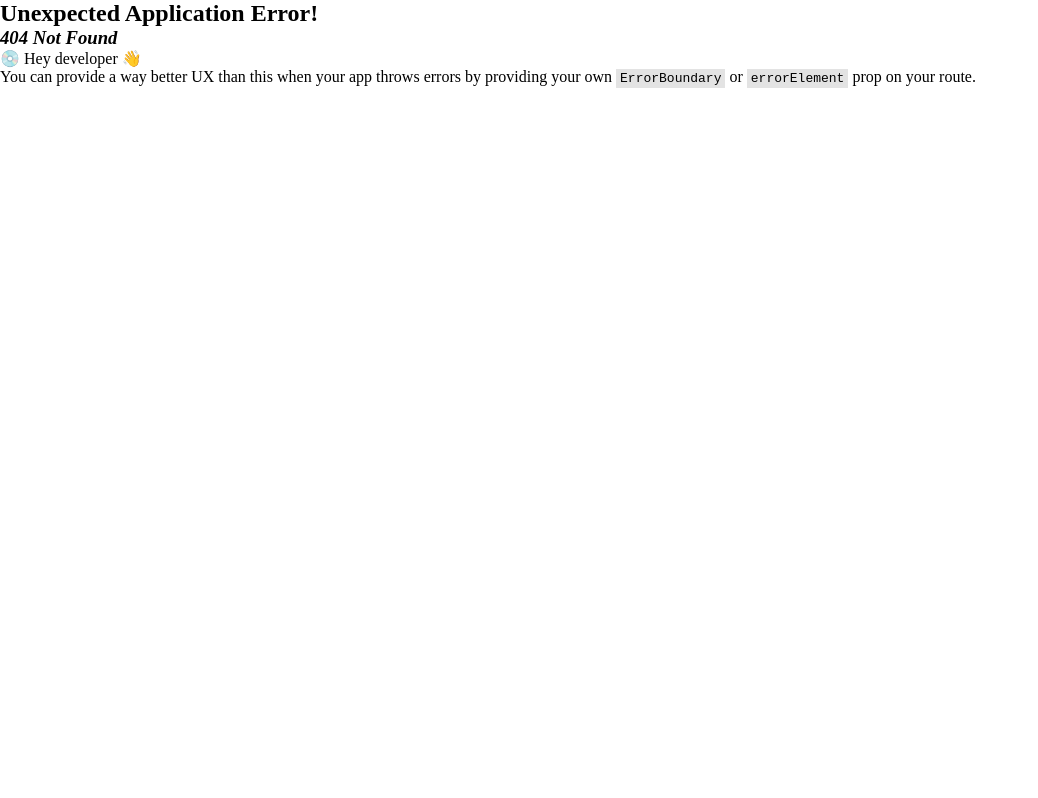
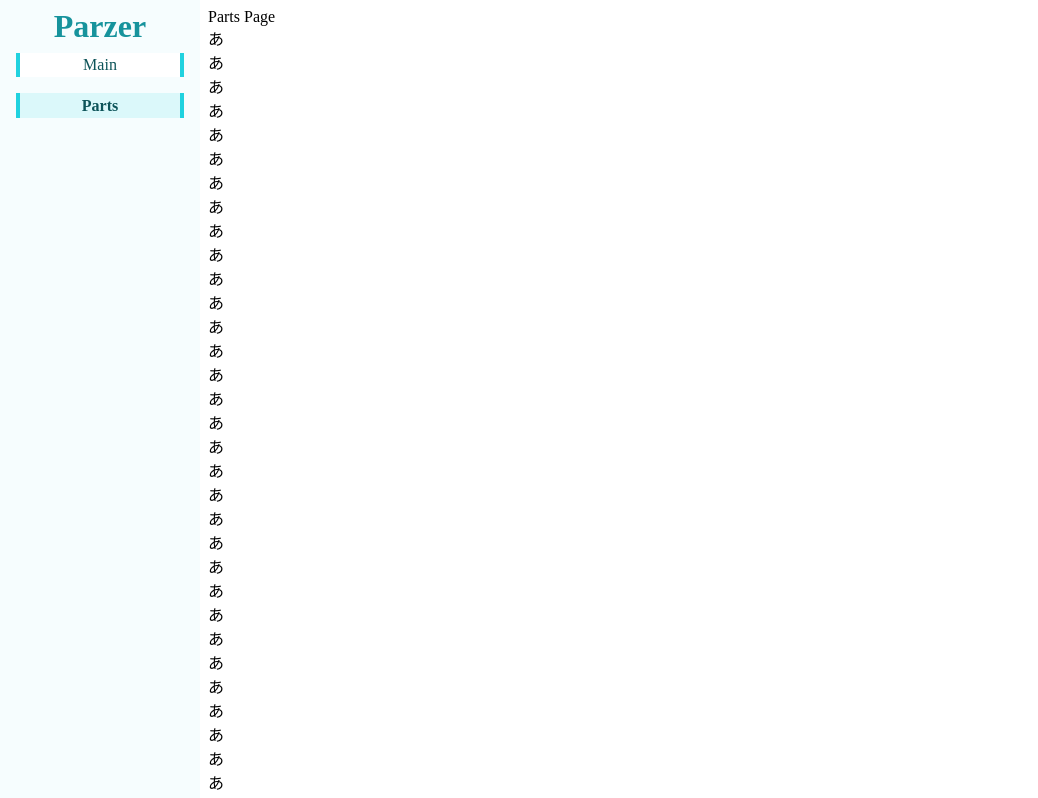
Before and after one commit to tris5572/parzer, a React (Vite) app: page /parts/1 in a window 1280 px wide. Before the commit this address had no page. Shown: the top 798 px of the page, without its empty margins (0-1038 px from the left). Built offline with nearby package versions, Linux system fonts and the light colour scheme.

Commit message:
ルーティング方式を変更

```diff
--- a/src/components/App.tsx
+++ b/src/components/App.tsx
@@ -1,20 +1,45 @@
-import { RouterProvider, createBrowserRouter } from "react-router-dom";
-import { Index } from "./Index";
-import { Parts } from "./Parts";
+// ルーティングは以下のURLのサンプルを参照。
+// https://github.com/remix-run/react-router/blob/dev/examples/route-objects/src/App.tsx
 
-const router = createBrowserRouter([
+import { Outlet, RouteObject, useRoutes } from "react-router-dom";
+
+import { Index } from "@/components/Index";
+import { Parts } from "@/components/Parts";
+import { Sidebar } from "@/components/Sidebar";
+
+const router: RouteObject[] = [
   {
     path: "/",
-    element: <Index />,
+    element: <Layout />,
+    children: [
+      { index: true, element: <Index /> },
+      {
+        path: "parts",
+        element: <Parts />,
+        children: [
+          { index: true, element: <Parts /> },
+          {
+            path: "/parts/:id",
+            element: <Parts />,
+          },
+        ],
+      },
+    ],
   },
-  {
-    path: "/parts",
-    element: <Parts />,
-  },
-]);
+];
 
 function App() {
-  return <RouterProvider router={router} />;
+  const element = useRoutes(router);
+  return <>{element};</>;
+}
+
+function Layout() {
+  return (
+    <>
+      <Sidebar />
+      <Outlet />
+    </>
+  );
 }
 
 export default App;
--- a/src/components/Index.tsx
+++ b/src/components/Index.tsx
@@ -1,17 +1,13 @@
 import styled from "styled-components";
-import { Contents, Sidebar } from "@/components/Sidebar";
-import { Pages } from "@/misc/constants";
+import { Contents } from "@/components/Sidebar";
 
 export function Index() {
   return (
-    <>
-      <Sidebar page={Pages.Index} />
     <Contents>
       <div>Main Page</div>
       <p>
         ああああああああああああああああああああああああああああああああああああああああああああああああああああああああああああああああああああああああああああああああああああああああああああああああああああああ
       </p>
     </Contents>
-    </>
   );
 }
--- a/src/components/Parts.tsx
+++ b/src/components/Parts.tsx
@@ -1,10 +1,9 @@
-import { Contents, Sidebar } from "@/components/Sidebar";
-import { Pages } from "@/misc/constants";
+import { Contents } from "@/components/Sidebar";
 
 export function Parts() {
+  // let { id } = useParams<"id">();
+
   return (
-    <>
-      <Sidebar page={Pages.Parts} />
     <Contents>
       <div>Parts Page</div>
       あ<br />あ<br />あ<br />あ<br />あ<br />あ<br />あ<br />あ<br />あ<br />
@@ -14,6 +13,5 @@ export function Parts() {
       あ<br />あ<br />あ<br />あ<br />あ<br />あ<br />あ<br />あ<br />あ<br />
       あ<br />あ<br />あ<br />あ<br />あ<br />あ<br />あ<br />あ<br />あ<br />
     </Contents>
-    </>
   );
 }
--- a/src/components/Sidebar.tsx
+++ b/src/components/Sidebar.tsx
@@ -1,6 +1,7 @@
+import { Link, useLocation } from "react-router-dom";
+import styled from "styled-components";
+
 import { Pages } from "@/misc/constants";
-import { Link } from "react-router-dom";
-import styled from "styled-components";
 
 /** サイドバーの余白を空けて、コンテンツを入れる部分のスタイル */
 export const Contents = styled.div`
@@ -42,9 +43,11 @@ const SelectedItem = styled(Item)`
   font-weight: bold;
 `;
 
-type Props = { page?: Pages };
+// type Props = { page?: Pages };
 
-export function Sidebar(props: Props) {
+export function Sidebar() {
+  const path = useLocation().pathname;
+
   return (
     <Wrapper>
       <L to="/">
@@ -52,15 +55,11 @@ export function Sidebar(props: Props) {
       </L>
 
       <L to="/">
-        {props.page == undefined || props.page === Pages.Index ? (
-          <SelectedItem>Main</SelectedItem>
-        ) : (
-          <Item>Main</Item>
-        )}
+        {path === "/" ? <SelectedItem>Main</SelectedItem> : <Item>Main</Item>}
       </L>
 
-      <L to="/parts" style={{ textDecoration: "none" }}>
-        {props.page === Pages.Parts ? (
+      <L to="/parts">
+        {path.startsWith(Pages.Parts) ? (
           <SelectedItem>Parts</SelectedItem>
         ) : (
           <Item>Parts</Item>
--- a/src/main.tsx
+++ b/src/main.tsx
@@ -1,14 +1,19 @@
 import React from "react";
 import ReactDOM from "react-dom/client";
+import { ThemeProvider } from "styled-components";
+import { BrowserRouter } from "react-router-dom";
+
+import "./index.css";
+import { THEME } from "@/theme.ts";
 import App from "@/components/App.tsx";
-import "./index.css";
-import { ThemeProvider } from "styled-components";
-import { THEME } from "@/theme.ts";
 
 ReactDOM.createRoot(document.getElementById("root")!).render(
   <React.StrictMode>
     <ThemeProvider theme={THEME}>
-      <App />
+      {/* <RouterProvider router={router} />; */}
+      <BrowserRouter>
+        <App />
+      </BrowserRouter>
     </ThemeProvider>
   </React.StrictMode>
 );
--- a/src/misc/constants.ts
+++ b/src/misc/constants.ts
@@ -1,15 +1,12 @@
-export const Paths = {
+// export const Paths = {
+//   Index: "/",
+//   Parts: "/parts",
+// } as const;
+
+// export type Paths = (typeof Paths)[keyof typeof Paths];
+
+export const Pages = {
   Index: "/",
   Parts: "/parts",
 } as const;
-
-export type Paths = (typeof Paths)[keyof typeof Paths];
-
-/** ページを示す型。 */
-// export type Pages = "Index" | "Parts";
-
-export const Pages = {
-  Index: "index",
-  Parts: "parts",
-} as const;
 export type Pages = (typeof Pages)[keyof typeof Pages];
```
Lines whose indentation alone changed are shown as unchanged.
